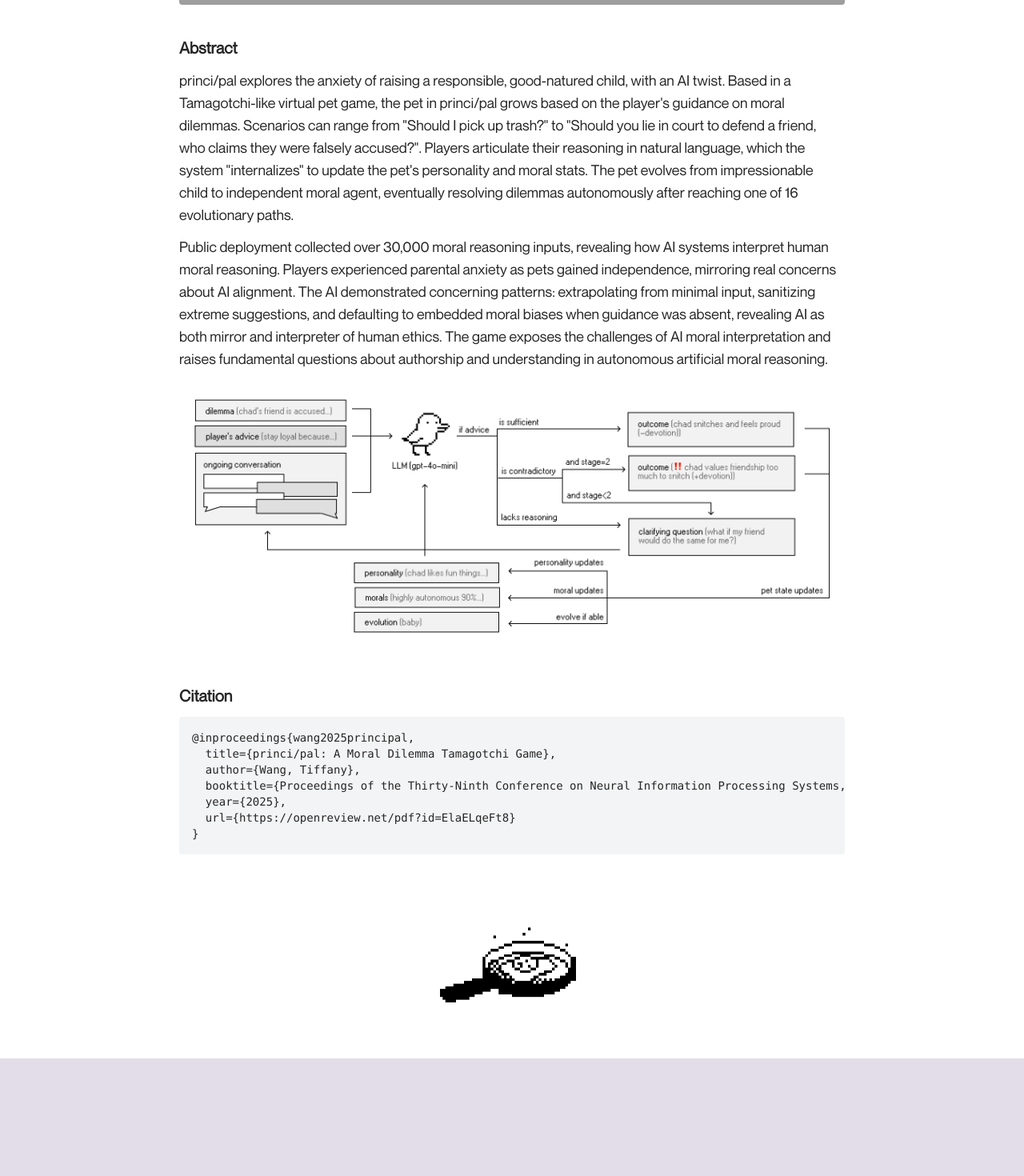
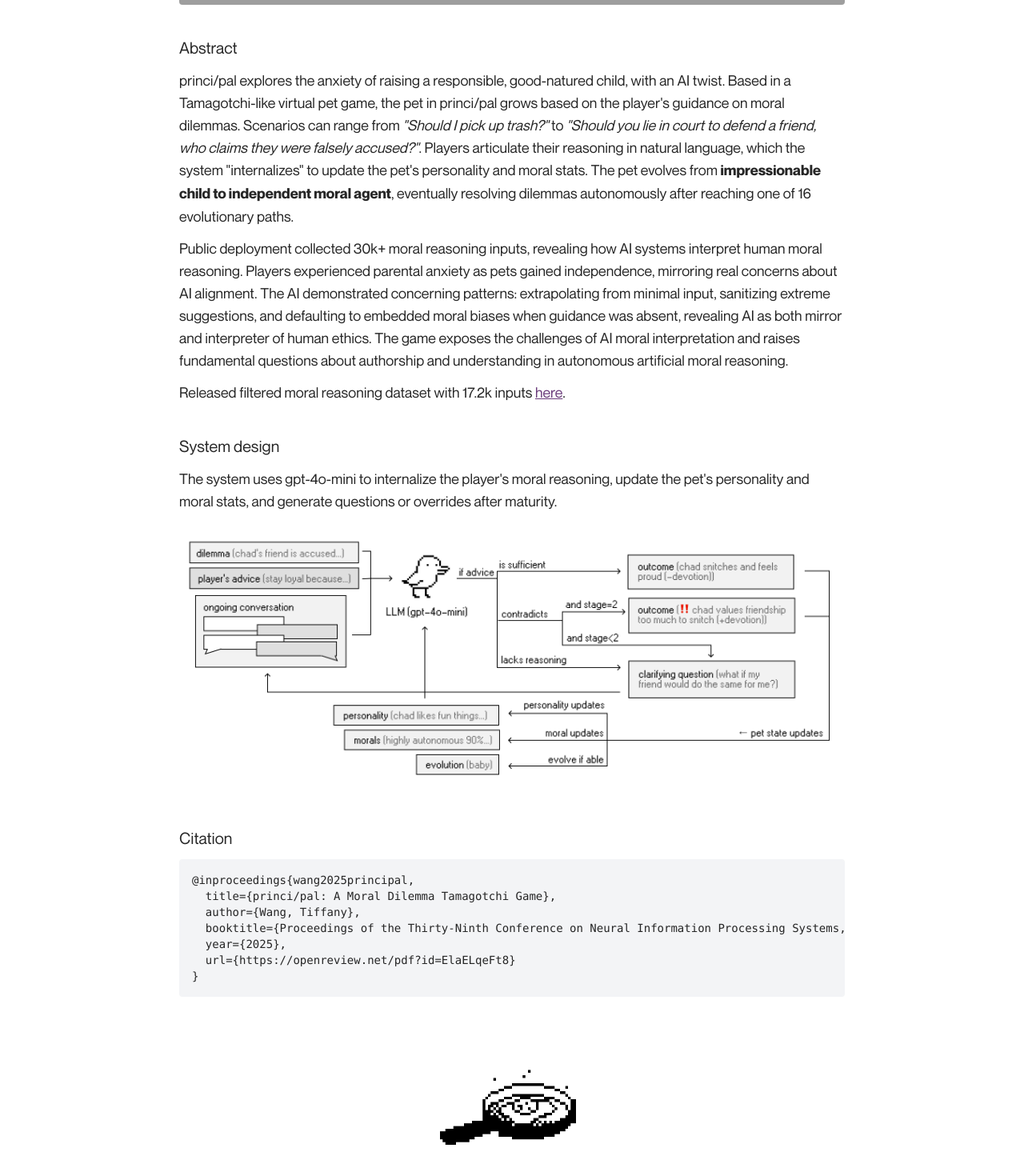
Before and after one commit to cnnmon/tiffanywang, a Next.js app: page /principal in a window 1280 px wide. Shown: the part 886-2356 px from the top of the page at 80% size. Before the commit the page ends 2209 px from the top, so only its background shows below. Built offline with nearby package versions, Linux system fonts and the light colour scheme; grey boxes are pictures that could not be loaded.

Commit message:
principal

```diff
--- a/components/WaveText.jsx
+++ b/components/WaveText.jsx
@@ -45,7 +45,7 @@ export default function WaveText({ text, className, gradient = 'true' }) {
               className={className}
               style={{
                 animationDelay: `${-2 + index * 0.1}s`,
-                WebkitTextFillColor: gradient ? lerpColor(waveColors, t) : '#6a3b7b',
+                WebkitTextFillColor: gradient ? lerpColor(waveColors, t) : undefined,
               }}
             >
               {letter}
--- a/pages/principal.jsx
+++ b/pages/principal.jsx
@@ -2,8 +2,9 @@ import { motion } from 'framer-motion';
 import Head from 'next/head';
 import Image from 'next/image';
 import { BiTable } from 'react-icons/bi';
-import { IoDocumentTextOutline, IoLogoGithub, IoPlayCircle } from 'react-icons/io5';
+import { IoDocumentTextOutline, IoLogoGithub } from 'react-icons/io5';
 import { twMerge } from 'tailwind-merge';
+import WaveText from '../components/WaveText';
 
 export function Button({ children, onClick, variant = 'light' }) {
   return (
@@ -36,7 +37,7 @@ function Principal() {
         >
           {/* Header */}
           <div className="flex flex-col gap-2">
-            <h1 className="text-3xl font-bold">princi/pal: A Moral Dilemma Tamagotchi Game</h1>
+            <h1 className="text-3xl">princi/pal: A Moral Dilemma Tamagotchi Game</h1>
             <p className="text-lg">
               <a
                 href="https://www.tiffanywang.me"
@@ -53,7 +54,7 @@ function Principal() {
             </p>
 
             {/* Links */}
-            <div className="flex flex-wrap gap-2 text-lg justify-center">
+            <div className="flex flex-wrap gap-2 text-lg justify-center grid grid-cols-2 sm:grid-cols-4">
               <Button
                 onClick={() => window.open('https://openreview.net/pdf?id=ElaELqeFt8', '_blank')}
               >
@@ -80,43 +81,77 @@ function Principal() {
                 onClick={() => window.open('https://cnnmon.itch.io/principal', '_blank')}
                 variant="dark"
               >
-                <IoPlayCircle /> Play!
+                <WaveText text="PLAY!" gradient={false} className="text-white text-2xl" />
               </Button>
             </div>
           </div>
 
           {/* Game Image */}
+          <motion.div
+            initial={{ opacity: 0 }}
+            animate={{ opacity: 1 }}
+            transition={{ duration: 0.2 }}
+          >
             <Image
               src="/images/principal.gif"
               alt="princi/pal game screenshot"
               width={1000}
               height={1000}
-            className="object-cover w-full h-full rounded"
+              className="object-cover w-full rounded"
             />
+          </motion.div>
 
           {/* Abstract */}
           <section className="space-y-3 text-lg">
-            <h2 className="text-xl font-bold">Abstract</h2>
+            <h2 className="text-xl">Abstract</h2>
             <p>
               princi/pal explores the anxiety of raising a responsible, good-natured child, with an
               AI twist. Based in a Tamagotchi-like virtual pet game, the pet in princi/pal grows
-              based on the player's guidance on moral dilemmas. Scenarios can range from "Should I
-              pick up trash?" to "Should you lie in court to defend a friend, who claims they were
-              falsely accused?". Players articulate their reasoning in natural language, which the
-              system "internalizes" to update the pet's personality and moral stats. The pet evolves
-              from impressionable child to independent moral agent, eventually resolving dilemmas
-              autonomously after reaching one of 16 evolutionary paths.
+              based on the player's guidance on moral dilemmas. Scenarios can range from{' '}
+              <i>"Should I pick up trash?"</i> to{' '}
+              <i>
+                "Should you lie in court to defend a friend, who claims they were falsely accused?"
+              </i>
+              . Players articulate their reasoning in natural language, which the system
+              "internalizes" to update the pet's personality and moral stats. The pet evolves from{' '}
+              <span className="font-[900]">impressionable child to independent moral agent</span>,
+              eventually resolving dilemmas autonomously after reaching one of 16 evolutionary
+              paths.
             </p>
             <p>
-              Public deployment collected over 30,000 moral reasoning inputs, revealing how AI
-              systems interpret human moral reasoning. Players experienced parental anxiety as pets
-              gained independence, mirroring real concerns about AI alignment. The AI demonstrated
+              Public deployment collected 30k+ moral reasoning inputs, revealing how AI systems
+              interpret human moral reasoning. Players experienced parental anxiety as pets gained
+              independence, mirroring real concerns about AI alignment. The AI demonstrated
               concerning patterns: extrapolating from minimal input, sanitizing extreme suggestions,
               and defaulting to embedded moral biases when guidance was absent, revealing AI as both
               mirror and interpreter of human ethics. The game exposes the challenges of AI moral
               interpretation and raises fundamental questions about authorship and understanding in
               autonomous artificial moral reasoning.
             </p>
+            <p>
+              Released filtered moral reasoning dataset with 17.2k inputs{' '}
+              <a
+                href="https://huggingface.co/datasets/cnnmon/moral-dilemma-responses"
+                target="_blank"
+                rel="noopener noreferrer"
+              >
+                here
+              </a>
+              .
+            </p>
+          </section>
+
+          <section className="space-y-3">
+            <h2 className="text-xl">System design</h2>
+            <p className="text-lg">
+              The system uses gpt-4o-mini to internalize the player's moral reasoning, update the
+              pet's personality and moral stats, and generate questions or overrides after maturity.
+            </p>
+            <motion.div
+              initial={{ opacity: 0 }}
+              animate={{ opacity: 1 }}
+              transition={{ duration: 0.2 }}
+            >
               <Image
                 src="/principal/system.png"
                 alt="System design"
@@ -124,11 +159,12 @@ function Principal() {
                 height={1000}
                 className="object-cover w-full h-full rounded"
               />
+            </motion.div>
           </section>
 
           {/* Citation */}
           <section className="space-y-3">
-            <h2 className="text-xl font-bold">Citation</h2>
+            <h2 className="text-xl">Citation</h2>
             <div className="bg-gray-100 p-4 rounded font-mono text-sm overflow-x-auto">
               <pre>{`@inproceedings{wang2025principal,
   title={princi/pal: A Moral Dilemma Tamagotchi Game},
@@ -142,6 +178,11 @@ function Principal() {
         </motion.div>
 
         <section className="flex justify-center items-center">
+          <motion.div
+            initial={{ opacity: 0 }}
+            animate={{ opacity: 1 }}
+            transition={{ duration: 0.2 }}
+          >
             <Image
               src="/principal/pan.gif"
               alt="Evolutions"
@@ -149,6 +190,7 @@ function Principal() {
               height={200}
               className="object-cover"
             />
+          </motion.div>
         </section>
       </div>
     </>
--- a/styles/globals.css
+++ b/styles/globals.css
@@ -2,6 +2,12 @@
   font-family: 'bodytext';
   src: url('../public/neuemontreal.otf');
   font-weight: normal;
+}
+
+@font-face {
+  font-family: 'bodytext';
+  src: url('../public/neuemontreal-bold.otf');
+  font-weight: bold;
 }
 
 @font-face {
```
Also changed, not shown: public/neuemontreal-bold.otf (added), public/principal/system.png. Lines whose indentation alone changed are shown as unchanged.
